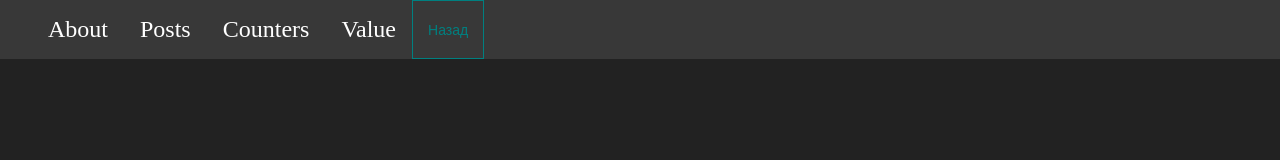
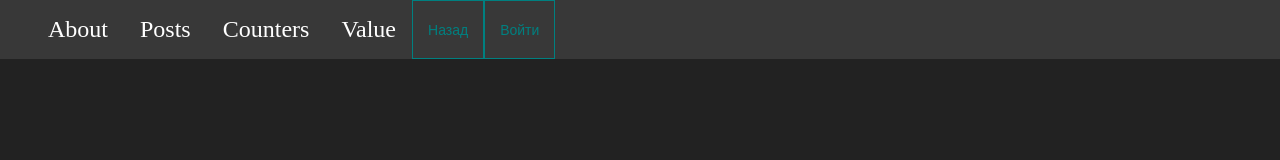
Before and after one commit to ElonObey/SPW_react, a React (Create React App) app: page / in a window 1280 px wide. Shown: the top 160 px of the page. Built offline with nearby package versions, Linux system fonts and the light colour scheme.

Commit message:
feat: create login button

```diff
--- a/src/components/AuthProvider.jsx
+++ b/src/components/AuthProvider.jsx
@@ -14,6 +14,7 @@ export const AuthProvider = ({children}) => {
         callBack()
     }
     const value = {user, signin,signout}
+    console.log(value)
     return (
         <AuthContext.Provider value={value}>
             {children}
--- a/src/components/Ui/NavBar/NavBar.jsx
+++ b/src/components/Ui/NavBar/NavBar.jsx
@@ -2,13 +2,15 @@ import React from "react";
 import { Link, Outlet, useNavigate } from "react-router-dom";
 import style from "./NavBar.module.css";
 import Mybutton from "../button/Mybutton";
+import { useAuth } from "../../../hooks/useAuth";
 
 
 
 const NavBar = () => {
   const navigate = useNavigate();
   const goBack = () => navigate(-1);
-
+  const {user ,signout} = useAuth()
+  // console.log(user)
   return (
     <>
       <section className={style.head}>
@@ -26,6 +28,10 @@ const NavBar = () => {
           <Link to="/value"> Value </Link>
         </div>
         <Mybutton onClick={goBack}> Назад </Mybutton>
+        {user
+        ? <Mybutton onClick= {() => signout(() => navigate('/login', {replace: true}))}> Выйти </Mybutton>
+          : <Mybutton onClick= {() => navigate('/login', {replace: true})}> Войти </Mybutton>
+        }
       </section>
       <Outlet />
     </>
```
